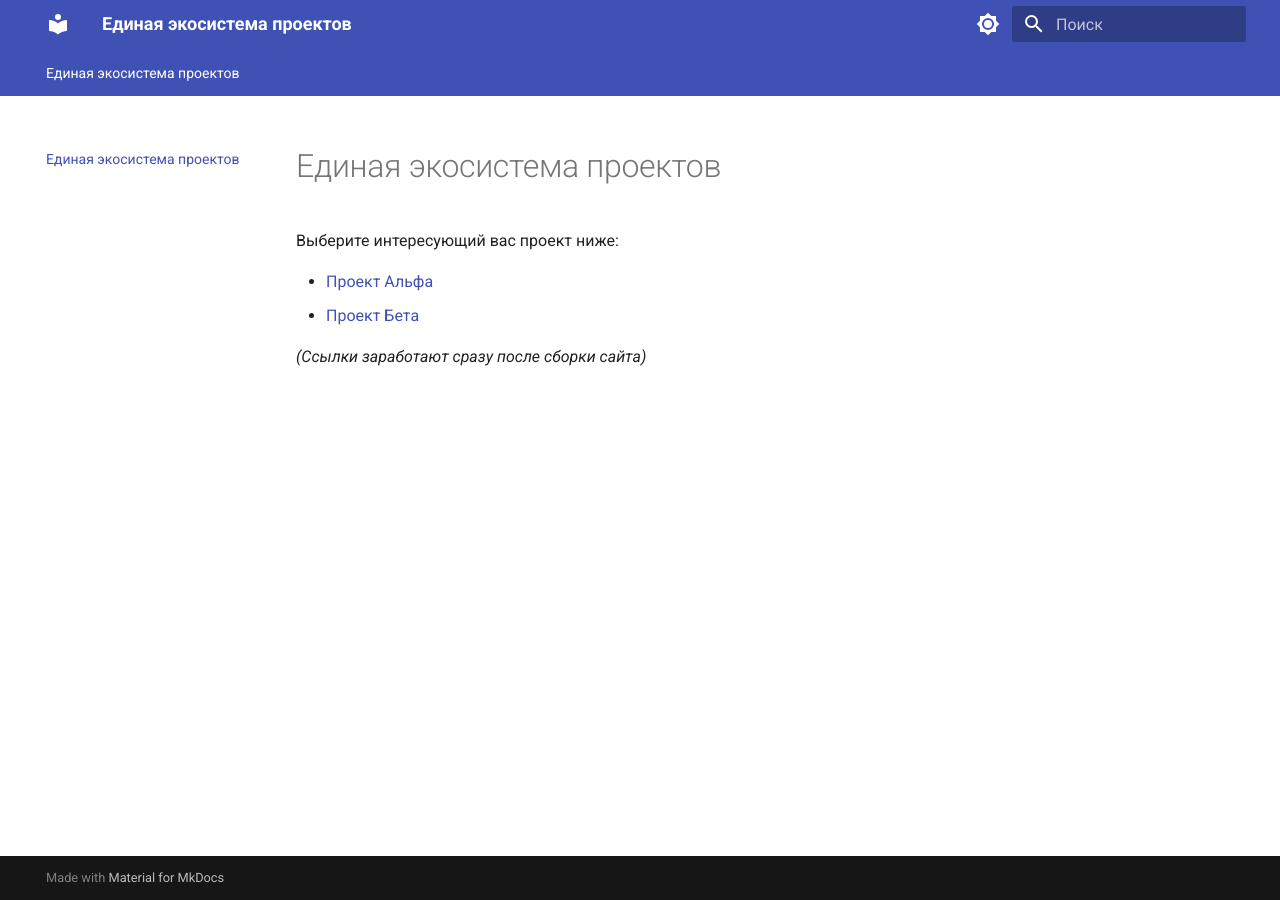
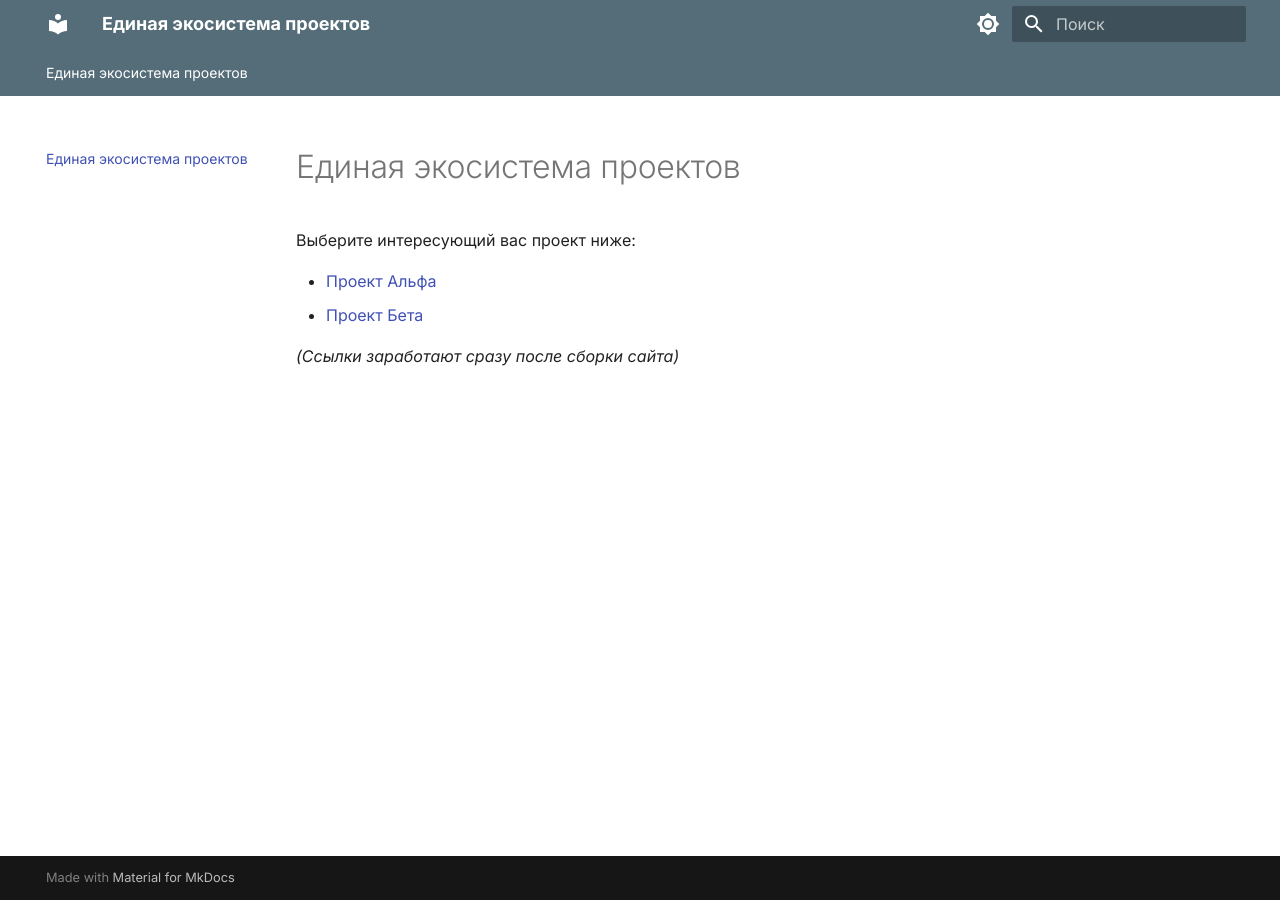
Before and after one commit to plankconstanta/central-docs, an MkDocs documentation site: the page built from docs/index.md, in a window 1280 px wide. Built offline with MkDocs 1.6.1 and Material for MkDocs 9.7.7, drawn with Linux system fonts in a browser that asks for light colours.

Commit message:
Update mkdocs.yml: colors

```diff
--- a/mkdocs.yml
+++ b/mkdocs.yml
@@ -11,26 +11,27 @@ theme:
     - navigation.indexes
     - content.code.copy
 
-# Добавляем настройку цветов ниже:
+# ПОДКЛЮЧЕНИЕ ФИРМЕННЫХ ШРИФТОВ
+  font:
+    text: Inter          # Шрифт для основного текста
+    code: Roboto Mono    # Шрифт для блоков кода
+
+  # ЦВЕТОВАЯ ПАЛИТРА ПО СТИЛЮ ACADEMCITY
   palette:
-    # Настройка для светлой темы
     - media: "(prefers-color-scheme: light)"
       scheme: default
-      primary: indigo # Основной цвет (шапка, навигация)
-      accent: indigo  # Цвет акцентов (ссылки, кнопки)
+      primary: blue-grey  # Ближайший стандартный цвет для шапки
+      accent: blue        # Цвет для акцентов и ссылок
       toggle:
         icon: material/brightness-7
         name: Перейти на тёмную тему
-
-    # Настройка для тёмной темы
     - media: "(prefers-color-scheme: dark)"
       scheme: slate
-      primary: indigo
-      accent: indigo
+      primary: blue-grey
+      accent: blue
       toggle:
         icon: material/brightness-4
         name: Перейти на светлую тему
 
-
 plugins:
   - search
```
